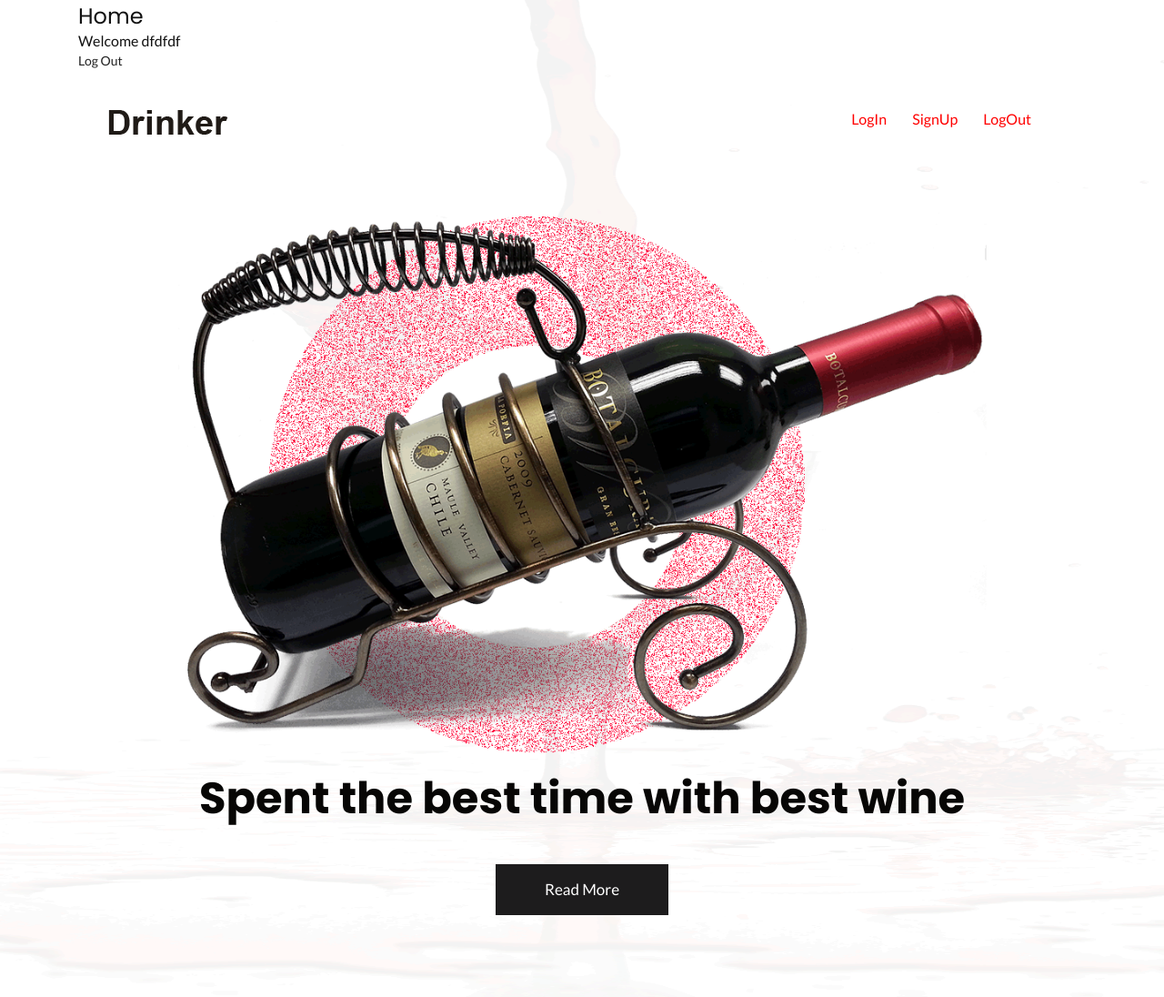
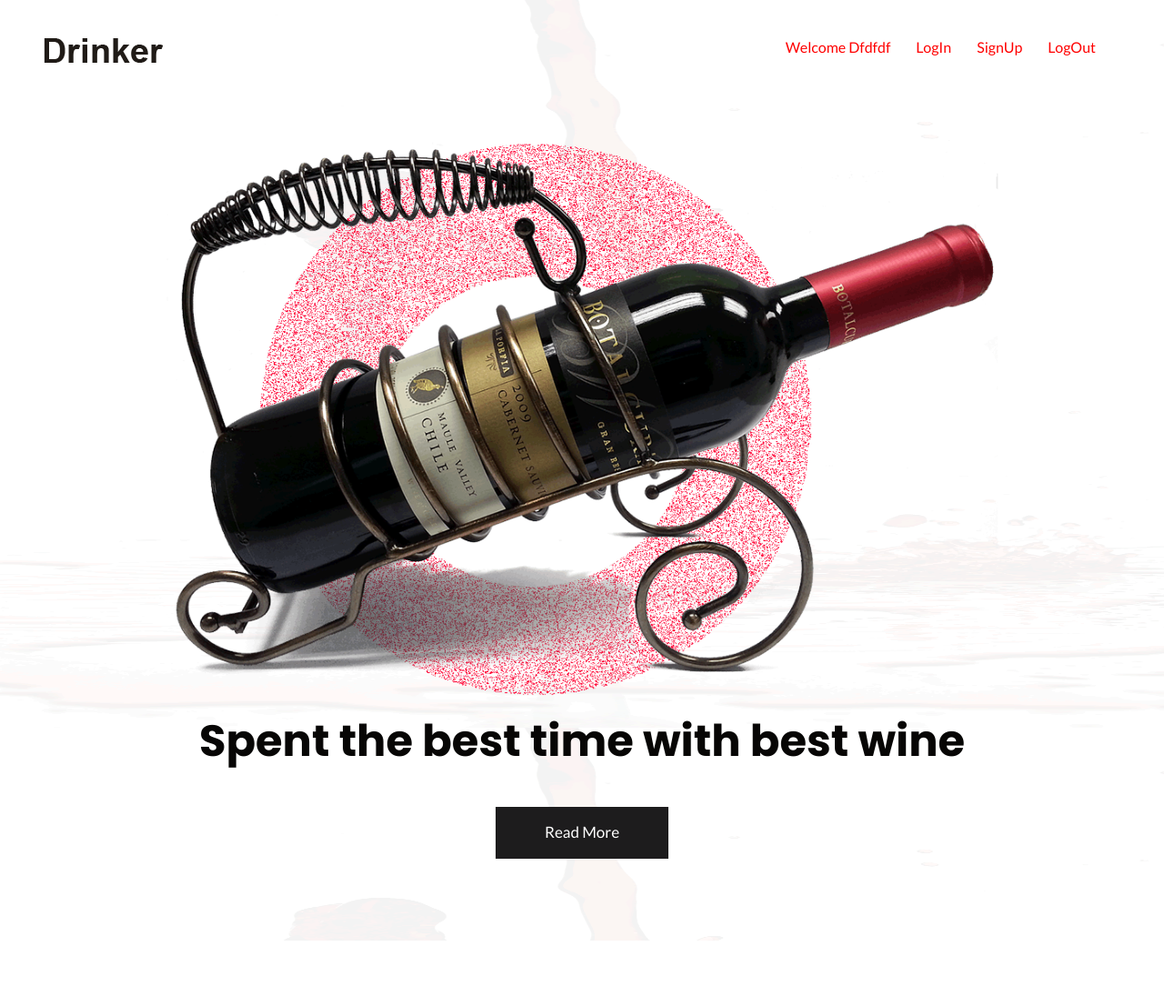
Before and after one commit to GuillermoPastoriniRivas/chemikal, a PHP site: page /home.php in a window 1280 px wide. Shown: the whole page at 91% size. After the commit the page ends 944 px from the top, so only its background shows below. Run offline with PHP 8.4, Linux system fonts and the light colour scheme; a user stored in the database is signed in; some libraries are stand-ins or nearby versions; some web fonts are replaced.

Commit message:
ultimo commit 7/7

```diff
--- a/css/style.css
+++ b/css/style.css
@@ -663,6 +663,12 @@
 .footer a:hover {
      color: #fe0131;
 }
-
-
+body {
+     height: 100vh;
+}
+.centrado {
+     display: flex;
+     align-items: center;
+     justify-content: center;
+}
 /** end footer **/
--- a/home.php
+++ b/home.php
@@ -7,26 +7,10 @@
 
 ?>
 <?php include 'partials/header.php';?>
+<body class="main-layout ">
 
+<?php include 'partials/navigation.php';?>
 
-<main class="container">
- <div class="col-md-6 col-md-offset-4">
-<?php
-    if(isset($_SESSION['message']))
-    {
-         echo "<div id='error_msg'>".$_SESSION['message']."</div>";
-         unset($_SESSION['message']);
-    }
-?>
-<h1>Home</h1>
-<div>
-    <h4>Welcome <?php echo $_SESSION['username']; ?></h4>
-</div>
-<a href="logout.php">Log Out</a>
-</div>
-<?php include 'partials/navigation.php';?>
-</main>
-</div>
 
 
 <?php include 'partials/footer.php';?>
--- a/partials/header.php
+++ b/partials/header.php
@@ -30,4 +30,3 @@
       <script src="https://oss.maxcdn.com/respond/1.4.2/respond.min.js"></script><![endif]-->
    </head>
    <!-- body -->
-   <body class="main-layout">
--- a/partials/navigation.php
+++ b/partials/navigation.php
@@ -20,6 +20,9 @@
                            </button>
                            <div class="collapse navbar-collapse" id="navbarsExample04">
                             <ul class="navbar-nav mr-auto">
+                            <li class="nav-item">
+                                <a class="nav-link" href="index.php">Welcome <?php echo ucfirst($_SESSION['username']) ; ?></a>
+                              </li>
                               <li class="nav-item">
                                 <a class="nav-link" href="login.php">LogIn</a>
                               </li>
--- a/register.php
+++ b/register.php
@@ -53,8 +53,6 @@
     if(isset($_SESSION['message']))
     {
          echo "<div id='error_msg'>".$_SESSION['message']."</div>";
-
-
          unset($_SESSION['message']);
     }
 ?>
```
Also changed, not shown: index.php (+7 -0 lines), login.php (+2 -9 lines).
